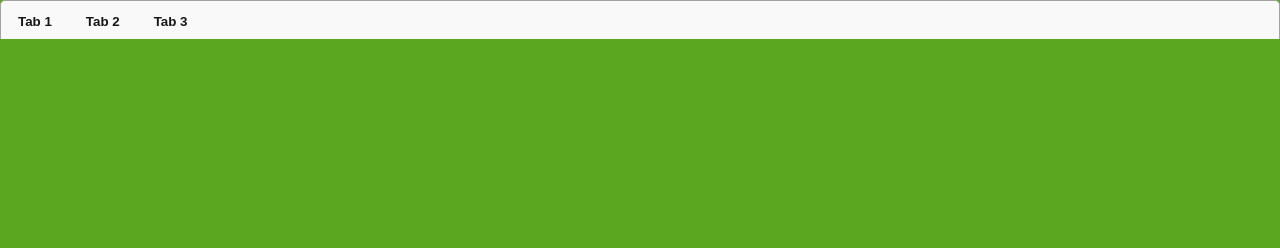
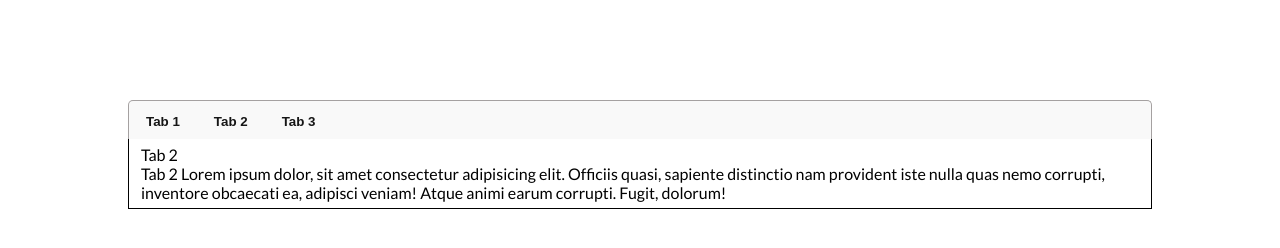
Before and after one commit to jeicksonjunior/tabs-selfcare, a plain HTML site: page index.html in a window 1280 px wide. Both pictures are taken after a click on the button "Tab 2". Drawn offline with Linux system fonts and the light colour scheme; files that its build step writes are made by us from their sources.

Commit message:
11/12/2022 v2

```diff
--- a/index.html
+++ b/index.html
@@ -20,38 +20,41 @@
     <title>Tabs | Selfcare</title>
   </head>
   <body>
+    <div class="main-cotent">
       <div class="tabs-btn">
-      <button class="btn">Tab 1</button>
-      <button class="btn">Tab 2</button>
-      <button class="btn">Tab 3</button>
+        <button id="btn" onclick="clickTab('desc1')">Tab 1</button>
+        <button id="btn2" onclick="clickTab('desc2')">Tab 2</button>
+        <button id="btn3" onclick="clickTab('desc3')">Tab 3</button>
       </div>
-    <div class="tab-desc">
+      <div id="desc1" class="tab-desc">
         <p class="title">Tab1</p>
         <p class="desc">
-        Tab 1 Lorem ipsum dolor, sit amet consectetur adipisicing elit. Officiis
-        quasi, sapiente distinctio nam provident iste nulla quas nemo corrupti,
-        inventore obcaecati ea, adipisci veniam! Atque animi earum corrupti.
-        Fugit, dolorum!
+          Tab 1 Lorem ipsum dolor, sit amet consectetur adipisicing elit.
+          Officiis quasi, sapiente distinctio nam provident iste nulla quas nemo
+          corrupti, inventore obcaecati ea, adipisci veniam! Atque animi earum
+          corrupti. Fugit, dolorum!
         </p>
       </div>
-    <div class="tab-desc">
+      <div id="desc2" class="tab-desc">
         <p class="title">Tab 2</p>
-      <p class="desc">
-        Tab 2 Lorem ipsum dolor, sit amet consectetur adipisicing elit. Officiis
-        quasi, sapiente distinctio nam provident iste nulla quas nemo corrupti,
-        inventore obcaecati ea, adipisci veniam! Atque animi earum corrupti.
-        Fugit, dolorum!
+        <p class="desc1">
+          Tab 2 Lorem ipsum dolor, sit amet consectetur adipisicing elit.
+          Officiis quasi, sapiente distinctio nam provident iste nulla quas nemo
+          corrupti, inventore obcaecati ea, adipisci veniam! Atque animi earum
+          corrupti. Fugit, dolorum!
         </p>
       </div>
-    <div class="tab-desc">
+      <div id="desc3" class="tab-desc">
         <p class="title">Tab 3</p>
         <p class="desc">
-        Tab 3 Lorem ipsum dolor, sit amet consectetur adipisicing elit. Officiis
-        quasi, sapiente distinctio nam provident iste nulla quas nemo corrupti,
-        inventore obcaecati ea, adipisci veniam! Atque animi earum corrupti.
-        Fugit, dolorum!
+          Tab 3 Lorem ipsum dolor, sit amet consectetur adipisicing elit.
+          Officiis quasi, sapiente distinctio nam provident iste nulla quas nemo
+          corrupti, inventore obcaecati ea, adipisci veniam! Atque animi earum
+          corrupti. Fugit, dolorum!
         </p>
       </div>
+    </div>
+
     <script src="script.js"></script>
   </body>
 </html>
--- a/script.js
+++ b/script.js
@@ -1,7 +1,9 @@
-let btn = document.getElementById('#btn')
+function clickTab(idTab) {
+    let desc = document.getElementsByClassName('tab-desc');
 
-function clickTab() {
-    alert('oi');
+    for (let i = 0; i < desc.length; i++) {
+        desc[i].style.display = 'none';
+    }
+
+    document.getElementById(idTab).style.display = 'block';
 }
-
-btn.addEventListener('click', clickTab)
--- a/style.css
+++ b/style.css
@@ -11,9 +11,14 @@
 
 body {
   font-family: "Lato", sans-serif;
-  background-color: #5ca720;
+  background-color: #fff;
+  display: flex;
+  justify-content: center;
+  margin-top: 100px;
 }
-
+.main-cotent {
+  width: 80vw;
+}
 .tabs-btn {
   background-color: #f9f9f9;
   border: 1px solid #a5a1a1;
```
Lines whose indentation alone changed are shown as unchanged.
